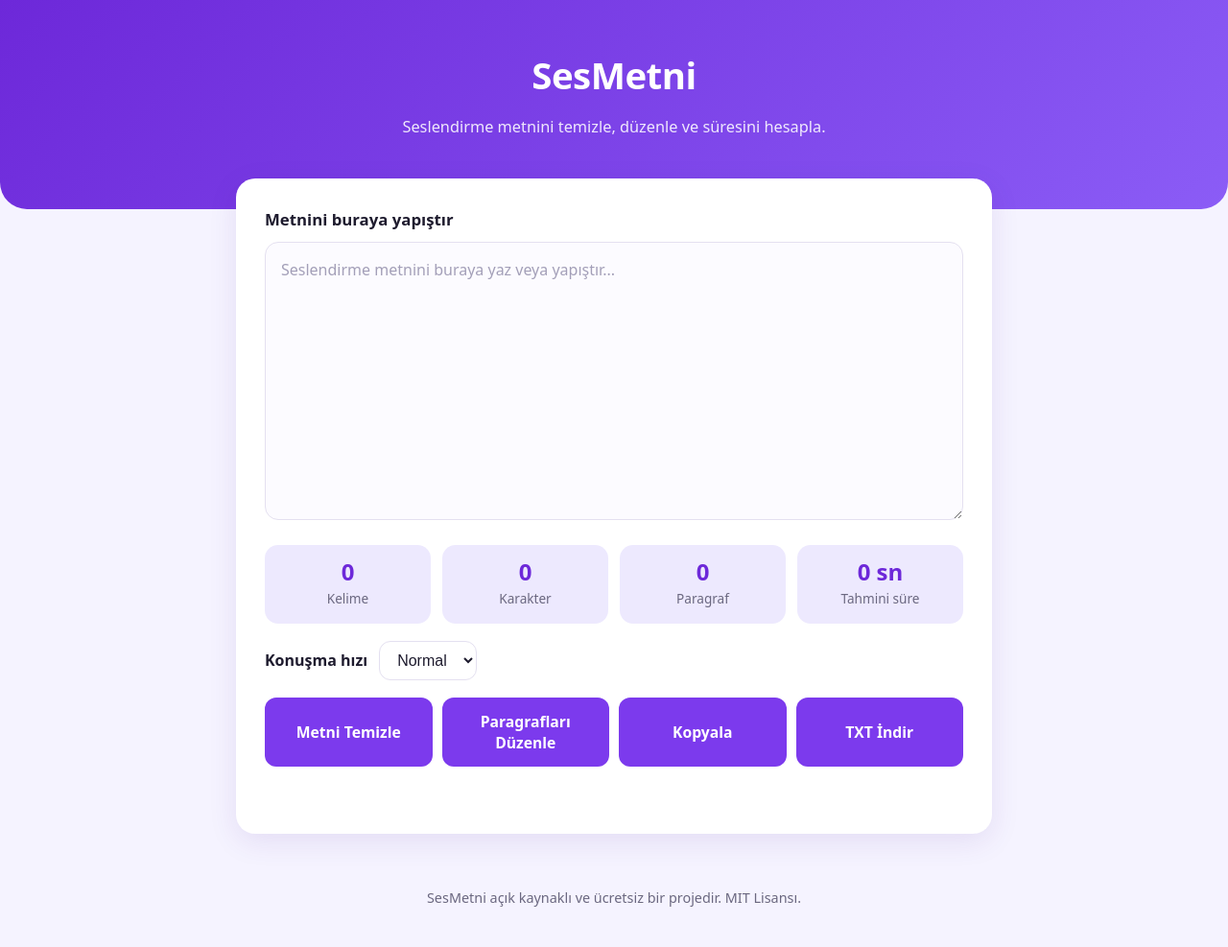
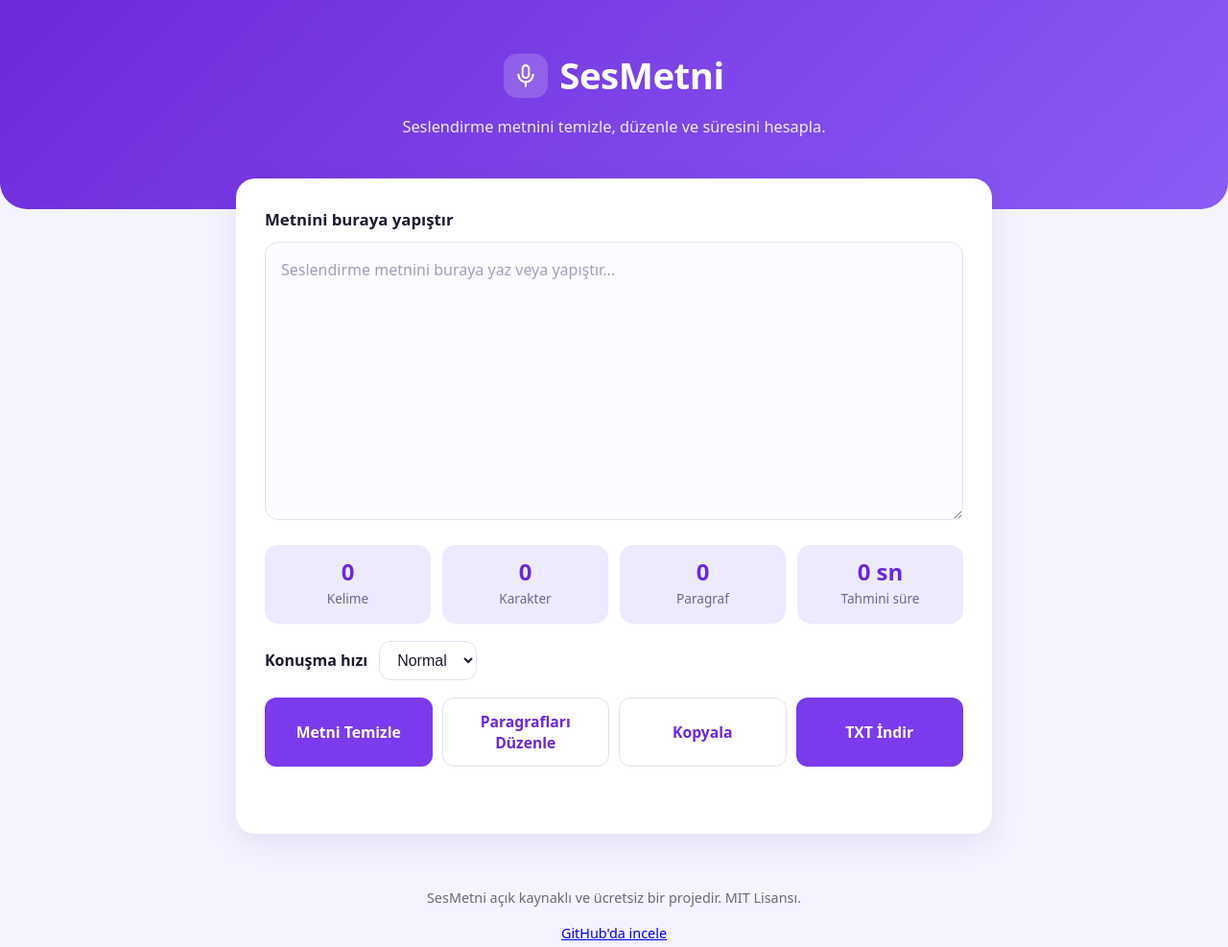
Before and after one commit to ahmetelmas834-ship-it/sesmetni, a plain HTML site: page index.html in a window 1280 px wide. Shown: the whole page at 96% size. Drawn offline with Linux system fonts and the light colour scheme.

Commit message:
Update index.html

```diff
--- a/index.html
+++ b/index.html
@@ -3,6 +3,7 @@
 <head>
   <meta charset="UTF-8">
   <meta name="viewport" content="width=device-width, initial-scale=1.0">
+  <meta name="theme-color" content="#7c3aed">
   <title>SesMetni - Seslendirme Metni Hazırlama Aracı</title>
   <meta name="description" content="Türkçe içerik üreticileri için ücretsiz metin temizleme, kelime sayma ve seslendirme süresi hesaplama aracı.">
   <link rel="stylesheet" href="style.css">
@@ -10,8 +11,17 @@
 <body>
 
   <header class="ust">
-    <h1>SesMetni</h1>
-    <p>Seslendirme metnini temizle, düzenle ve süresini hesapla.</p>
+    <div class="marka">
+      <span class="logo" aria-hidden="true">
+        <svg viewBox="0 0 24 24" fill="none" stroke="#ffffff" stroke-width="2" stroke-linecap="round" stroke-linejoin="round">
+          <rect x="9" y="2" width="6" height="12" rx="3"></rect>
+          <path d="M5 11a7 7 0 0 0 14 0"></path>
+          <path d="M12 18v4"></path>
+        </svg>
+      </span>
+      <h1>SesMetni</h1>
+    </div>
+    <p class="slogan">Seslendirme metnini temizle, düzenle ve süresini hesapla.</p>
   </header>
 
   <main class="kutu">
@@ -38,8 +48,8 @@
 
       <div class="butonlar">
         <button id="temizleBtn" type="button">Metni Temizle</button>
-        <button id="duzenleBtn" type="button">Paragrafları Düzenle</button>
-        <button id="kopyalaBtn" type="button">Kopyala</button>
+        <button id="duzenleBtn" type="button" class="ikincil">Paragrafları Düzenle</button>
+        <button id="kopyalaBtn" type="button" class="ikincil">Kopyala</button>
         <button id="indirBtn" type="button">TXT İndir</button>
       </div>
 
@@ -50,6 +60,7 @@
 
   <footer class="alt">
     <p>SesMetni açık kaynaklı ve ücretsiz bir projedir. MIT Lisansı.</p>
+    <p><a href="https://github.com/ahmetelmas834-ship-it/sesmetni">GitHub'da incele</a></p>
   </footer>
 
   <script src="app.js"></script>
```
